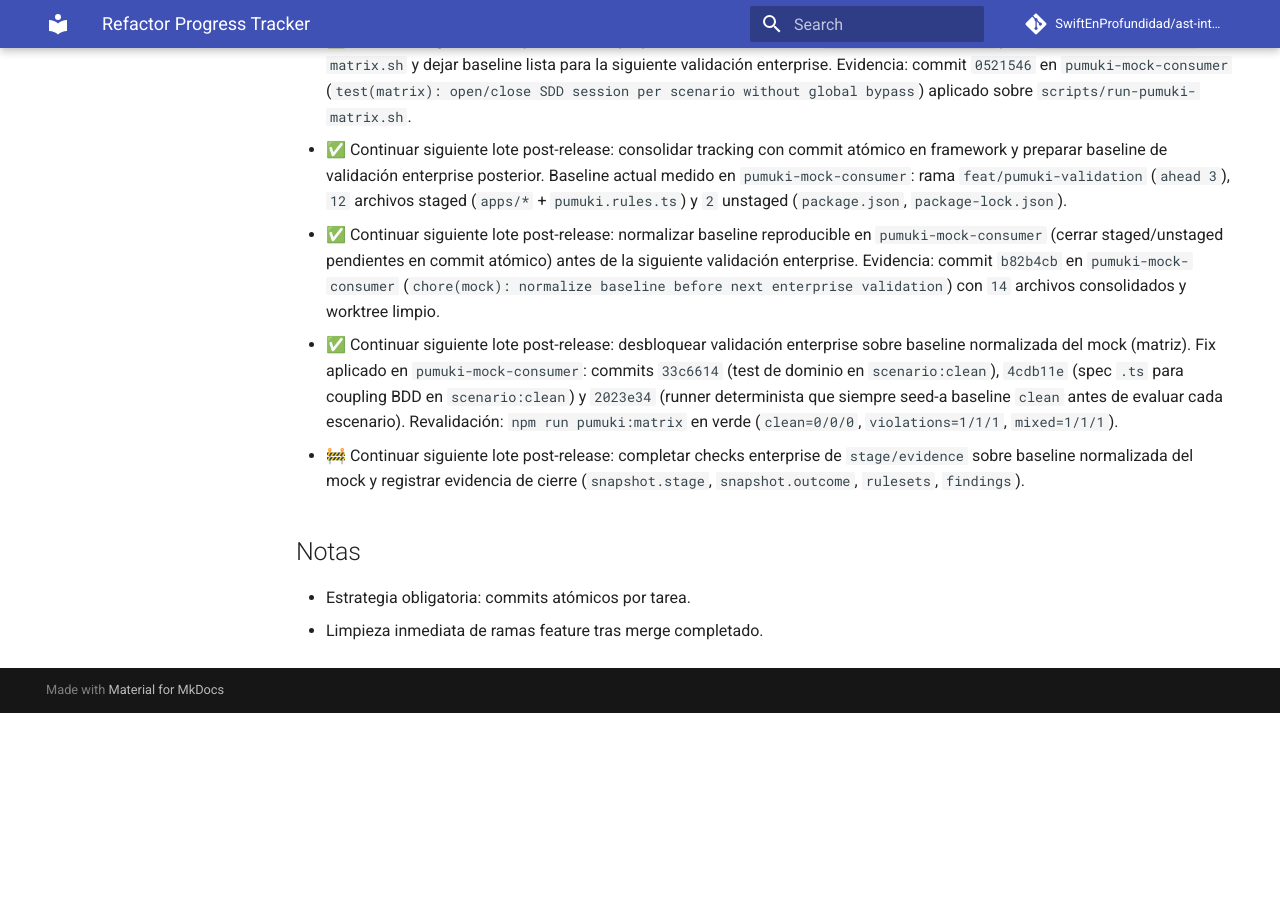
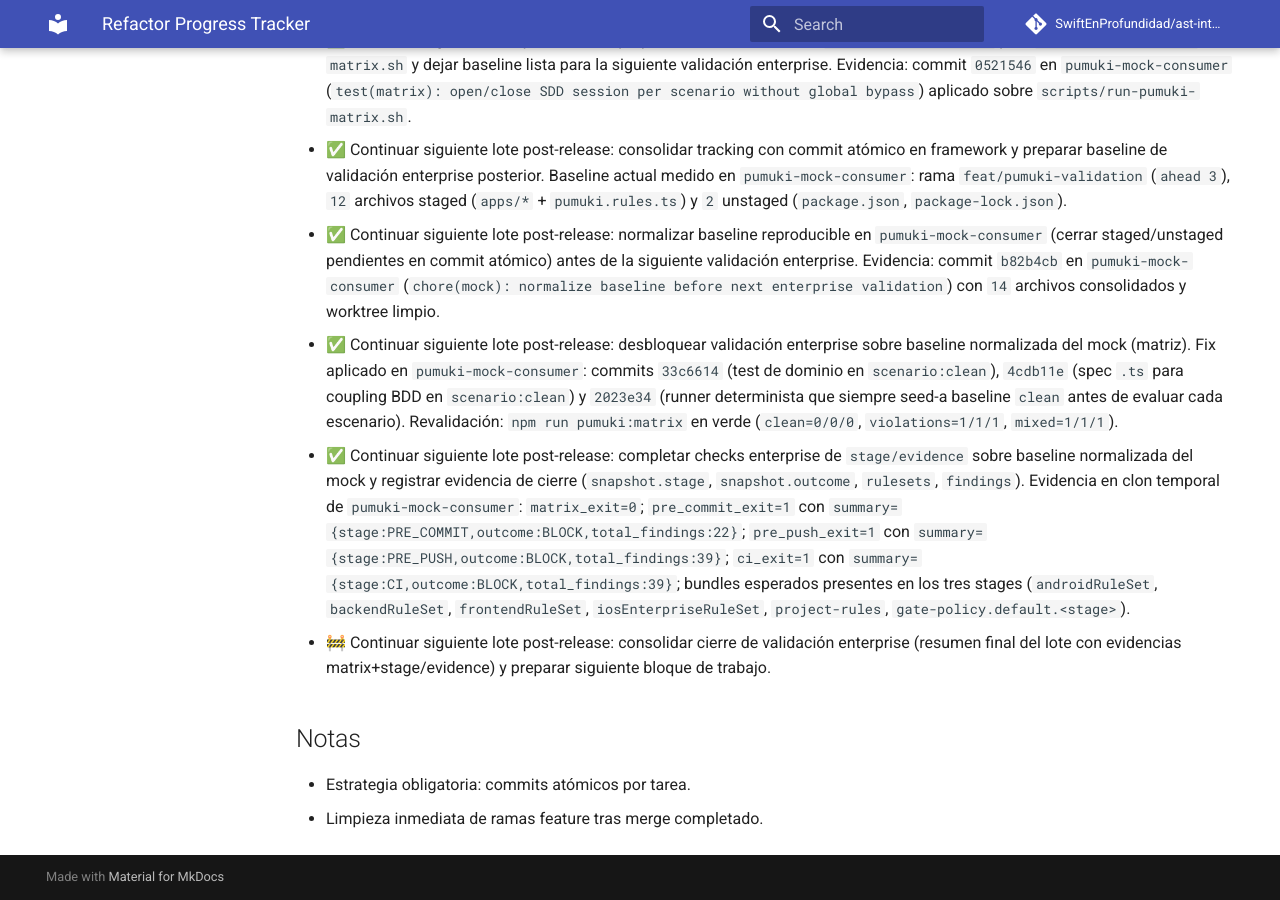
Before and after one commit to SwiftEnProfundidad/ast-intelligence-hooks, an MkDocs documentation site: the page built from docs/REFRACTOR_PROGRESS.md, in a window 1280 px wide and 900 px high, scrolled down 17561 px. Built offline with MkDocs 1.6.1 and Material for MkDocs 9.7.7, drawn with Linux system fonts in a browser that asks for light colours; comment, search, counter and statistics services are not loaded; before the commit the page ends 18274 px from its top, so only the background shows below that.

Commit message:
docs(progress): close stage/evidence enterprise checks on normalized mock baseline

```diff
--- a/docs/REFRACTOR_PROGRESS.md
+++ b/docs/REFRACTOR_PROGRESS.md
@@ -377,7 +377,8 @@ Estado consolidado del refactor con seguimiento de tareas y evidencia del avance
 - ✅ Continuar siguiente lote post-release: consolidar tracking con commit atómico en framework y preparar baseline de validación enterprise posterior. Baseline actual medido en `pumuki-mock-consumer`: rama `feat/pumuki-validation` (`ahead 3`), `12` archivos staged (`apps/*` + `pumuki.rules.ts`) y `2` unstaged (`package.json`, `package-lock.json`).
 - ✅ Continuar siguiente lote post-release: normalizar baseline reproducible en `pumuki-mock-consumer` (cerrar staged/unstaged pendientes en commit atómico) antes de la siguiente validación enterprise. Evidencia: commit `b82b4cb` en `pumuki-mock-consumer` (`chore(mock): normalize baseline before next enterprise validation`) con `14` archivos consolidados y worktree limpio.
 - ✅ Continuar siguiente lote post-release: desbloquear validación enterprise sobre baseline normalizada del mock (matriz). Fix aplicado en `pumuki-mock-consumer`: commits `33c6614` (test de dominio en `scenario:clean`), `4cdb11e` (spec `.ts` para coupling BDD en `scenario:clean`) y `2023e34` (runner determinista que siempre seed-a baseline `clean` antes de evaluar cada escenario). Revalidación: `npm run pumuki:matrix` en verde (`clean=0/0/0`, `violations=1/1/1`, `mixed=1/1/1`).
-- 🚧 Continuar siguiente lote post-release: completar checks enterprise de `stage/evidence` sobre baseline normalizada del mock y registrar evidencia de cierre (`snapshot.stage`, `snapshot.outcome`, `rulesets`, `findings`).
+- ✅ Continuar siguiente lote post-release: completar checks enterprise de `stage/evidence` sobre baseline normalizada del mock y registrar evidencia de cierre (`snapshot.stage`, `snapshot.outcome`, `rulesets`, `findings`). Evidencia en clon temporal de `pumuki-mock-consumer`: `matrix_exit=0`; `pre_commit_exit=1` con `summary={stage:PRE_COMMIT,outcome:BLOCK,total_findings:22}`; `pre_push_exit=1` con `summary={stage:PRE_PUSH,outcome:BLOCK,total_findings:39}`; `ci_exit=1` con `summary={stage:CI,outcome:BLOCK,total_findings:39}`; bundles esperados presentes en los tres stages (`androidRuleSet`, `backendRuleSet`, `frontendRuleSet`, `iosEnterpriseRuleSet`, `project-rules`, `gate-policy.default.<stage>`).
+- 🚧 Continuar siguiente lote post-release: consolidar cierre de validación enterprise (resumen final del lote con evidencias matrix+stage/evidence) y preparar siguiente bloque de trabajo.
 
 ## Notas
 - Estrategia obligatoria: commits atómicos por tarea.
```
